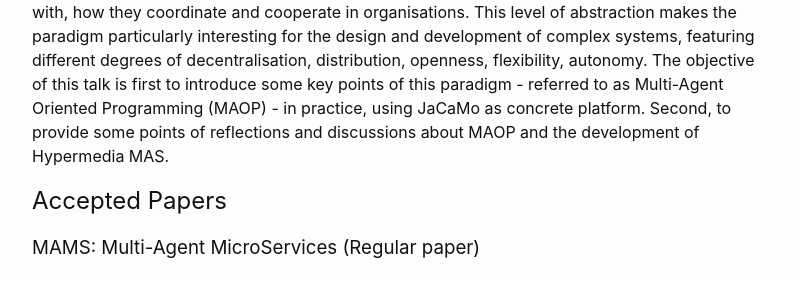
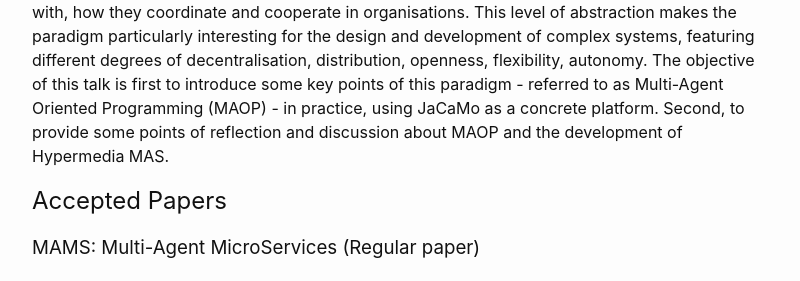
Before and after one commit to HyperAgents/twc2019.hyperagents.org, a Jekyll site: the page built from 01_program.md, in a window 1280 px wide and 900 px high, scrolled down 2119 px. Shown: the part 330-611 px from the top of the window, without its empty margins (238-1038 px from the left). Built offline with Jekyll 4.4.1, drawn with Linux system fonts in a browser that asks for light colours; some of the changed text lies outside the part shown.

Commit message:
Update details Alessandro

```diff
--- a/01_program.md
+++ b/01_program.md
@@ -78,7 +78,7 @@ This talk explores the intersection of biology, psychology, and techology and po
 
 **Speaker bio:** Alessandro Ricci is an Associate Professor of the Department of Computer Science and Engineering, University of Bologna (Italy). His research interests concern agents and multi-agent systems as a paradigm for modeling and engineering software systems. His main research contributions are in the context of MAS programming and Agent-Oriented Software Engineering. These include: the "artifact" abstraction in agent and the A&A (Agents and Artifacts) conceptual model; the CArtAgO Platform for environment programming; the JaCaMo platform, integrating CArtAgO with Jason and Moise. More recently, a main part of his research effort has been spent on Mirror Worlds and Augmented Worlds, i.e. kinds of smart environments integrating multi-agent systems with “augmentation technologies” such as Augmented Reality/Mixed Reality to Wearable and pervasive computing.
 
-**Abstract:** If a main inspiration for the OOP paradigm is our world of objects, the main inspiration for the agent paradigm is our world of humans, from how individual humans autonomously do their tasks, to how they communicate, how they design and use their tools and artifacts to work with, how they coordinate and cooperate in organisations. This level of abstraction makes the paradigm particularly interesting for the design and development of complex systems, featuring different degrees of decentralisation, distribution, openness, flexibility, autonomy. The objective of this talk is first to introduce some key points of this paradigm - referred to as Multi-Agent Oriented Programming (MAOP) - in practice, using JaCaMo as concrete platform. Second, to provide some points of reflections and discussions about MAOP and the development of Hypermedia MAS.
+**Abstract:** If a main inspiration for the OOP paradigm is our world of objects, the main inspiration for the agent paradigm is our world of humans, from how individual humans autonomously do their tasks, to how they communicate, how they design and use their tools and artifacts to work with, how they coordinate and cooperate in organisations. This level of abstraction makes the paradigm particularly interesting for the design and development of complex systems, featuring different degrees of decentralisation, distribution, openness, flexibility, autonomy. The objective of this talk is first to introduce some key points of this paradigm - referred to as Multi-Agent Oriented Programming (MAOP) - in practice, using JaCaMo as a concrete platform. Second, to provide some points of reflection and discussion about MAOP and the development of Hypermedia MAS.
 
 
 <h2>Accepted Papers</h2>
```
Also changed, not shown: 1 other file.
